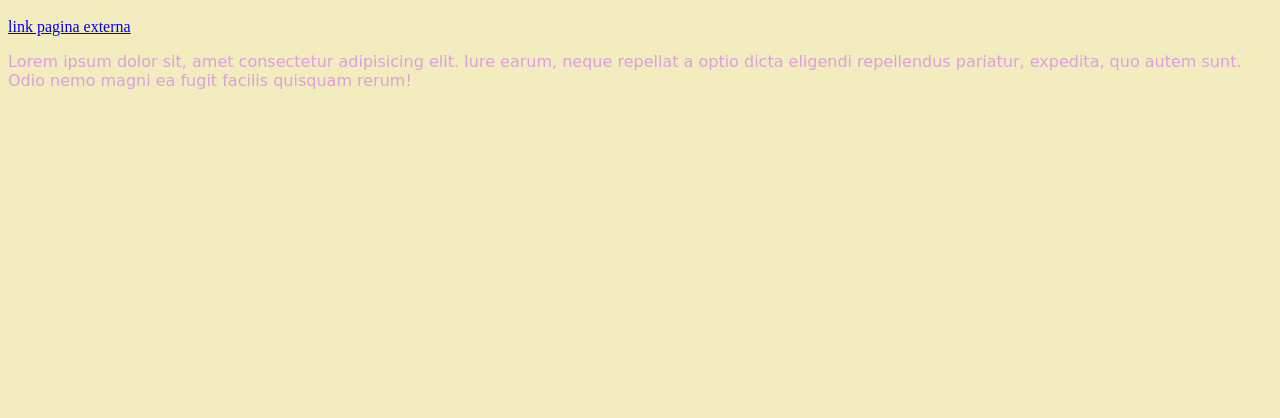
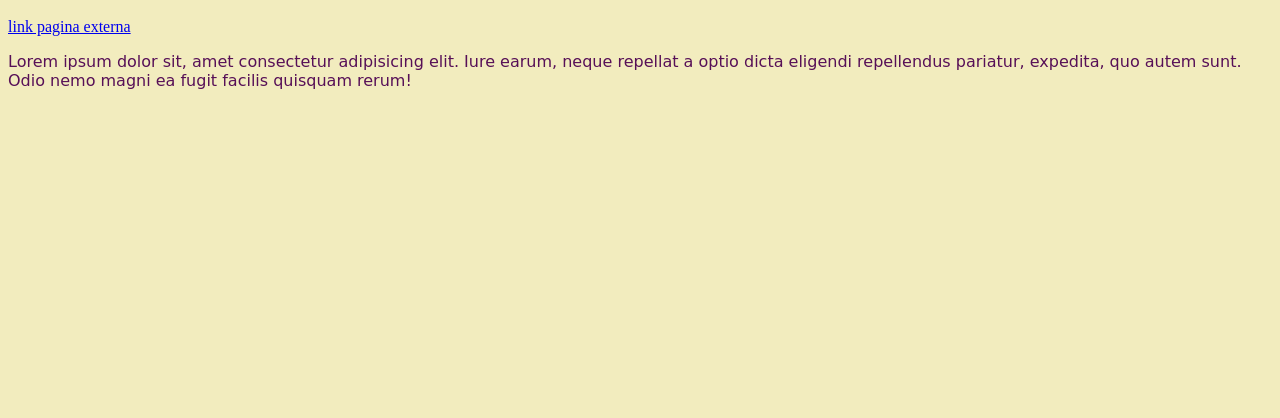
Before and after one commit to Julia-Gabriela/NIvelamento_FrontEnd_UCB, a plain HTML site: page Aula_01/pagina1.html in a window 1280 px wide. Shown: the part 382-800 px from the top of the page. Drawn offline with Linux system fonts and the light colour scheme.

Commit message:
Aula_Nivelamento

```diff
--- a/Aula_01/pagina1.html
+++ b/Aula_01/pagina1.html
@@ -12,7 +12,7 @@
     <a href="pagina3.html"> <h1>Pagina 3</h1></a>
     <a href="https://www.amazon.com.br/" target="main"> link pagina externa</a>
 
-    <p style="color:plum">
+    <p style="color:rgb(87, 16, 87)">
         Lorem ipsum dolor sit, amet consectetur adipisicing elit. Iure earum, neque repellat a optio dicta eligendi repellendus pariatur, expedita, quo autem sunt. Odio nemo magni ea fugit facilis quisquam rerum!
     </p>
 
```
